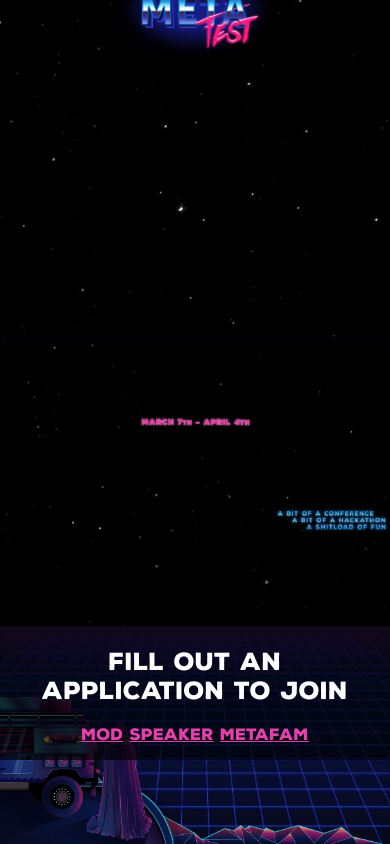
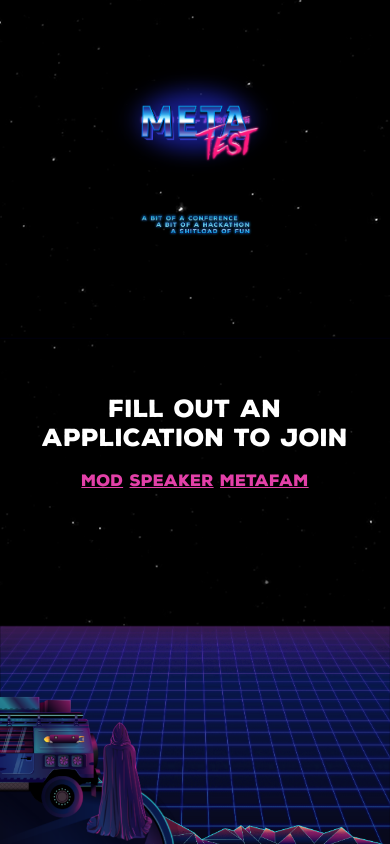
Before and after one commit to MetaFam/interspace.chat, a React (Create React App) app: page / in a window 390 px wide. Built offline with nearby package versions, Linux system fonts and the light colour scheme.

Commit message:
make it nice for mobile (part2)

```diff
--- a/src/components/announcement.js
+++ b/src/components/announcement.js
@@ -1,5 +1,6 @@
 import React, { Fragment, useContext } from 'react'
 import styled from 'styled-components'
+import { useMediaQuery } from 'react-responsive'
 
 import HeaderImage from '../img/metafest-header.png'
 import Date from '../img/metafest-date.png'
@@ -10,28 +11,129 @@ import Noise from '../img/metafest-noise.gif'
 import Rocks from '../img/metafest-rocks.gif'
 import Wanderer from '../img/metafest-wanderer.png'
 
-const StyledHeadline = styled.h1`
-  font-size: 4rem;
-  color: #f900a9;
-  position: relative;
-`
-const Glow = styled.h1`
-  font-size: 4rem;
-  color: #f900a9;
-  filter: blur(26px);
-  opacity: 0.69;
-  position: relative;
-  top: -7rem;
-  border-radius: 20px;
-`
-
 const StyledLink = styled.a`
   color: #e340a8;
   text-align: center;
 `
 
 const Announce = () => {
+  const isPortrait = useMediaQuery({ query: '(orientation: portrait)' })
+  const isMobile = useMediaQuery({ query: '(max-width: 1224px)' })
   return (
+    <React.Fragment>
+      {isPortrait && isMobile ? (
+        <div
+          style={{
+            width: '100vw',
+            height: '100vh',
+            overflowY: 'auto',
+            display: 'grid',
+            placeItems: 'center'
+          }}
+        >
+          <img
+            src={Date}
+            alt='March 7th - April 4th'
+            width='30%'
+            style={{
+              position: 'fixed',
+              marginLeft: 'auto',
+              marginRight: 'auto',
+              left: '0',
+              right: '0',
+              top: '7rem'
+            }}
+          />
+          <img
+            src={HeaderImage}
+            alt='MetaFest'
+            width='60%'
+            style={{
+              position: 'fixed',
+              marginLeft: 'auto',
+              marginRight: 'auto',
+              left: '0',
+              right: '0',
+              top: '4rem'
+            }}
+          />
+          <div>
+            <img
+              src={Flavortext}
+              alt='a shitload of fun'
+              width='60%'
+              style={{
+                position: 'absolute',
+                marginLeft: 'auto',
+                marginRight: 'auto',
+                left: '0',
+                right: '0',
+                top: '25vh',
+                zIndex: '1',
+                width: '30%'
+              }}
+            />
+          </div>
+          <div
+            style={{
+              position: 'absolute',
+              zIndex: '100',
+              left: '0%',
+              right: '0%',
+              marginLeft: 'auto',
+              marginRight: 'auto',
+              bottom: '40vh',
+              backgroundColor: '#000000AA',
+              padding: '1rem'
+            }}
+          >
+            <h2 style={{ color: '#fff' }}>Fill out an application to join</h2>
+            <StyledLink href='http://bit.ly/MetaFestMods'>MOD</StyledLink>
+            {'   '}
+            <StyledLink href='http://bit.ly/MetaFestSpeakers'>
+              SPEAKER
+            </StyledLink>
+            {'   '}
+            <StyledLink href='http://bit.ly/MetaFestMG'>METAFAM</StyledLink>
+          </div>
+          <img
+            src={Wanderer}
+            alt=''
+            width='50%'
+            style={{
+              position: 'absolute',
+              bottom: '0%',
+              left: '0%',
+              zIndex: '10'
+            }}
+          />
+          <img
+            src={Rocks}
+            alt=''
+            width='100%'
+            style={{
+              position: 'fixed',
+              marginLeft: 'auto',
+              marginRight: 'auto',
+              left: '0',
+              right: '0',
+              bottom: '0',
+              zIndex: '1'
+            }}
+          />
+          <img
+            src={Grid}
+            alt=''
+            width='100%'
+            height='60%'
+            style={{
+              position: 'fixed',
+              bottom: '0',
+              zIndex: '0'
+            }}
+          />
+        </div>
+      ) : (
         <div
           style={{
             width: '100vw',
@@ -96,7 +198,9 @@ const Announce = () => {
             <h2 style={{ color: '#fff' }}>Fill out an application to join</h2>
             <StyledLink href='http://bit.ly/MetaFestMods'>MOD</StyledLink>
             {'   '}
-        <StyledLink href='http://bit.ly/MetaFestSpeakers'>SPEAKER</StyledLink>
+            <StyledLink href='http://bit.ly/MetaFestSpeakers'>
+              SPEAKER
+            </StyledLink>
             {'   '}
             <StyledLink href='http://bit.ly/MetaFestMG'>METAFAM</StyledLink>
           </div>
@@ -137,6 +241,8 @@ const Announce = () => {
             }}
           />
         </div>
+      )}
+    </React.Fragment>
   )
 }
 
```
Lines whose indentation alone changed are shown as unchanged.
